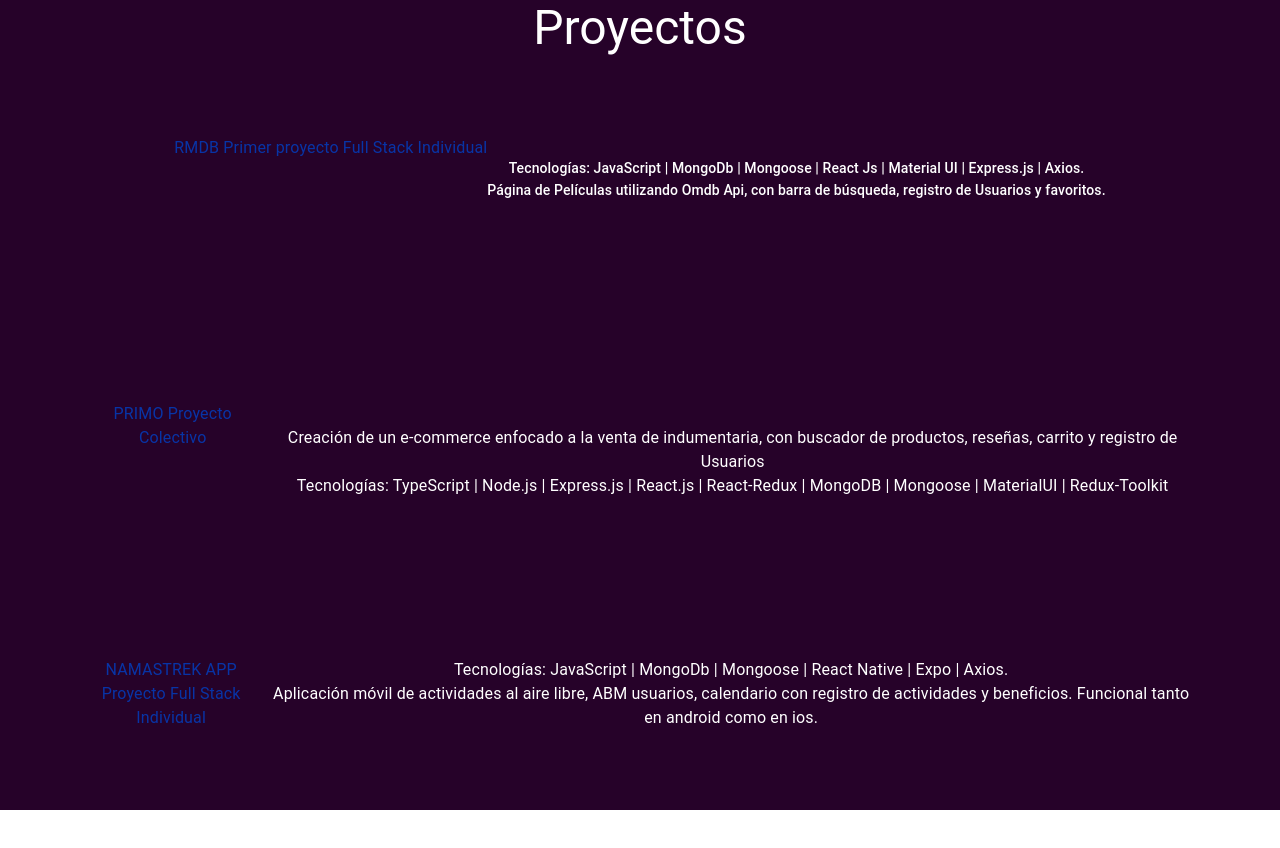
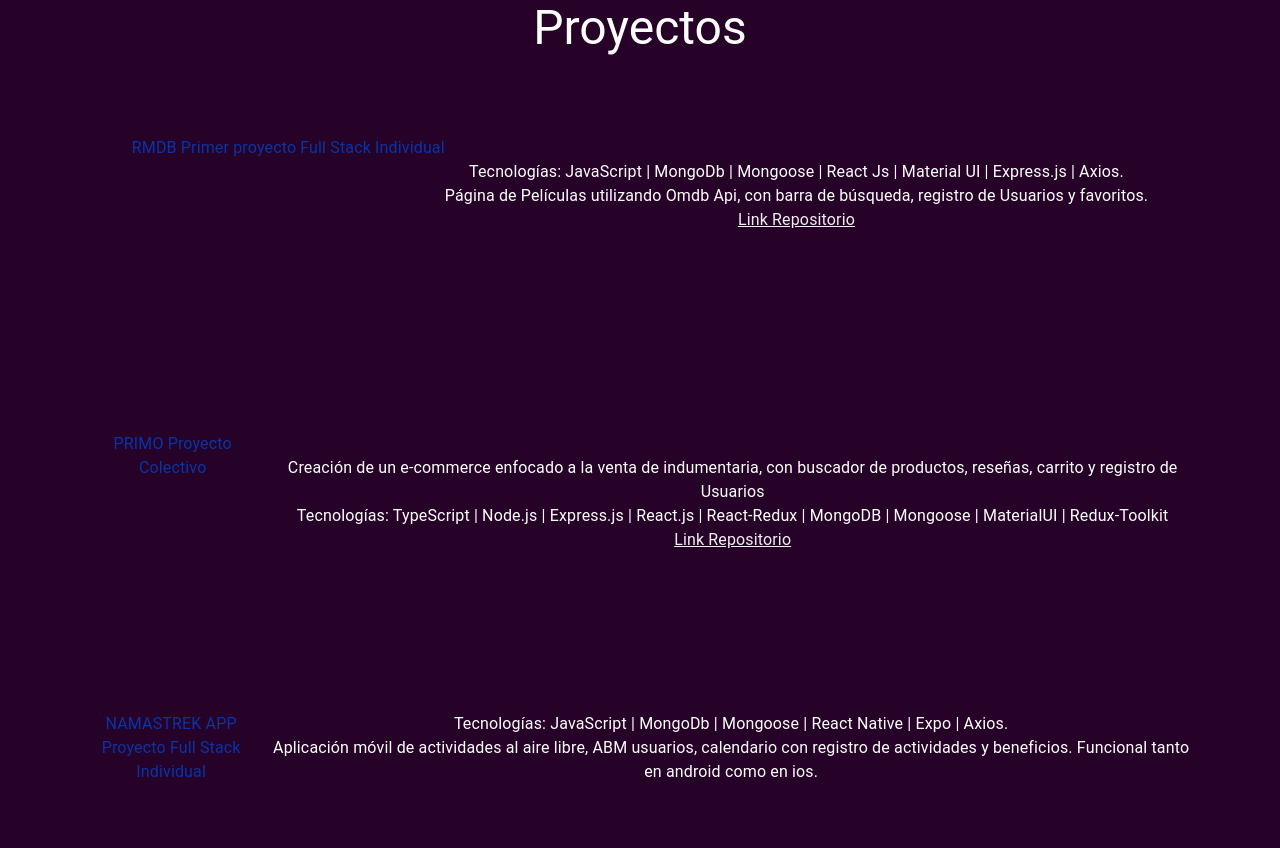
Before and after one commit to nicolasminahk/porfolio, a React (Create React App) app: page / in a window 1280 px wide. Shown: the part 1020-1868 px from the top of the page. Before the commit the page ends 1830 px from the top, so only its background shows below. Built offline with nearby package versions, Linux system fonts and the light colour scheme.

Commit message:
Links repositories

```diff
--- a/src/App.css
+++ b/src/App.css
@@ -30,6 +30,18 @@
 .App-link {
     color: #61dafb;
 }
+a:link {
+    color: #f1f1f1;
+}
+
+a:visited {
+    color: #f1f1f1;
+}
+
+a:focus {
+    border-bottom: 1px solid;
+    background: #bae498;
+}
 
 @keyframes App-logo-spin {
     from {
--- a/src/Curriculum.jsx
+++ b/src/Curriculum.jsx
@@ -14,13 +14,15 @@ const Curriculum = () => {
                         </Typography>
                         <Box display={'flex'} justifyContent="center" padding={5} alignContent="center">
                             <Typography color={'Highlight'}> RMDB Primer proyecto Full Stack Individual</Typography>
-                            <Typography variant="subtitle2">
+                            <Typography>
                                 <br></br>
                                 Tecnologías: JavaScript | MongoDb | Mongoose | React Js | Material UI | Express.js |
                                 Axios.
                                 <br></br>
                                 Página de Películas utilizando Omdb Api, con barra de búsqueda, registro de Usuarios y
                                 favoritos.
+                                <br></br>
+                                <a href="https://github.com/nicolasminahk/rmdb">Link Repositorio</a>
                             </Typography>
                         </Box>
                     </Box>
@@ -35,6 +37,8 @@ const Curriculum = () => {
                             <br></br>
                             Tecnologías: TypeScript | Node.js | Express.js | React.js | React-Redux | MongoDB | Mongoose
                             | MaterialUI | Redux-Toolkit
+                            <br></br>
+                            <a href="https://github.com/agusminahk/primo-ecom">Link Repositorio</a>
                         </Typography>
                     </Box>
                     <Box display={'flex'} justifyContent="left" padding={10}>
```
Also changed, not shown: 7 other files (tests, documents, lock files or other folders).
